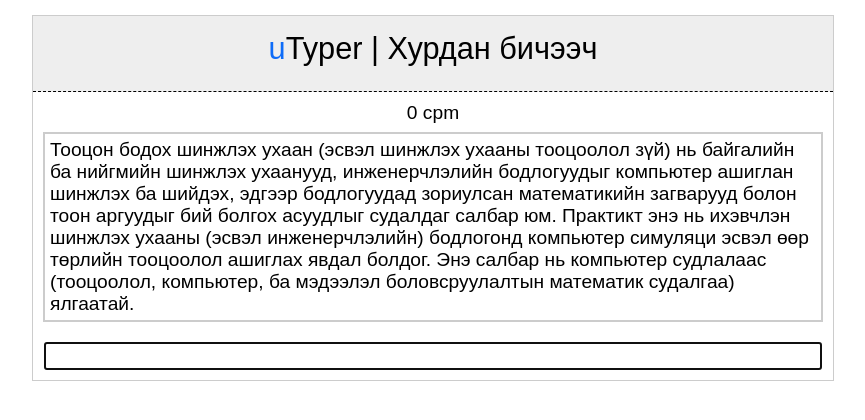
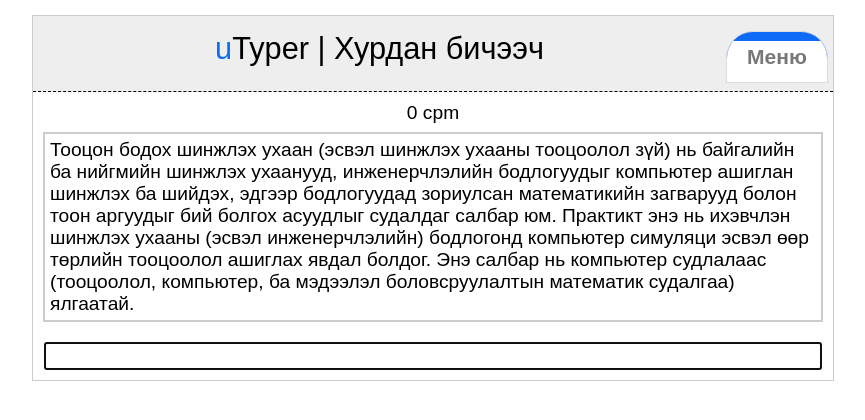
Before and after one commit to ariunbayar/utyper, a PHP site: page / in a window 1280 px wide. Shown: the top 420 px of the page, without its empty margins (207-1072 px from the left). Run offline with PHP 8.4, Linux system fonts and the light colour scheme.

Commit message:
I1: Added menu button in playing mode

```diff
--- a/index.html
+++ b/index.html
@@ -3,11 +3,22 @@
 <head>
     <meta http-equiv="content-type" content="text/html; charset=utf-8" />
     <link rel="stylesheet" href="static/css/main.css" type="text/css" media="all" />
-    <title>Utyper | Хурдан бичээч1</title>
+    <title>Utyper | Хурдан бичээч</title>
 </head>
 <body>
-    <div class="container">
+    <div class="menu" id="menu" style="display:none">
         <div class="title"> uTyper | Хурдан бичээч </div>
+        <div id="start_single">
+            <a class="btn btn-single">Ганцаараа бичих</a>
+        </div>
+        <div id="start_multiple">
+            <a class="btn btn-multiple">Бусадтай уралдах</a>
+        </div>
+    </div>
+    <div class="container" id="game">
+        <div class="title"> uTyper | Хурдан бичээч
+            <a class="btn-menu" href="javascript:commands.menu()">Меню</a>
+        </div>
         <div id="cpm"></div>
         <div id="timer"></div>
         <div id="text" class="main-text">Нийслэлийн Ерөнхий төлөвлөгөөний газраас Улаанбаатар хотын 154 сургууль, 142 цэцэрлэгийн эдэлбэр газрыг олон улсын жишигт нийцүүлэн сайжруулахаар болжээ.</div>
--- a/static/css/main.css
+++ b/static/css/main.css
@@ -3,6 +3,115 @@ body{
      font-family: "Arial";
      font-size: 1.2em;
      margin: auto;
+}
+
+.menu{
+    width: 800px;
+    border: 1px solid #ccc;
+    margin-top: 15px;
+    margin-left: auto;
+    margin-right: auto;
+    text-align: center;
+    position: relative;
+}
+
+.btn-menu {
+    float: right;
+    margin-right: 5px;
+    -moz-box-shadow:inset 0px -42px 0px -1px #ffffff;
+    -webkit-box-shadow:inset 0px -42px 0px -1px #ffffff;
+    box-shadow:inset 0px -42px 0px -1px #ffffff;
+    background-color:#0e6bf8;
+    -webkit-border-top-left-radius:27px;
+    -moz-border-radius-topleft:27px;
+    border-top-left-radius:27px;
+    -webkit-border-top-right-radius:27px;
+    -moz-border-radius-topright:27px;
+    border-top-right-radius:27px;
+    -webkit-border-bottom-right-radius:0px;
+    -moz-border-radius-bottomright:0px;
+    border-bottom-right-radius:0px;
+    -webkit-border-bottom-left-radius:0px;
+    -moz-border-radius-bottomleft:0px;
+    border-bottom-left-radius:0px;
+    text-indent:0px;
+    border:1px solid #dcdcdc;
+    display:inline-block;
+    color:#777777;
+    font-family:arial;
+    font-size:21px;
+    font-weight:bold;
+    font-style:normal;
+    height:50px;
+    line-height:50px;
+    width:100px;
+    text-decoration:none;
+    text-align:center;
+    text-shadow:1px 1px 0px #ffffff;
+}.btn-menu:hover {
+    /*background-color:rgb(14,108,248);*/
+    background-color: green;
+}.btn-menu:active {
+    position:relative;
+    top:1px;
+}
+
+.btn {
+    -moz-box-shadow:inset -4px 4px 8px -1px #cae3fc;
+    -webkit-box-shadow:inset -4px 4px 8px -1px #cae3fc;
+    box-shadow:inset -4px 4px 8px -1px #cae3fc;
+    background:-webkit-gradient( linear, left top, left bottom, color-stop(0.05, #79bbff), color-stop(1, #4197ee) );
+    background:-moz-linear-gradient( center top, #79bbff 5%, #4197ee 100% );
+    filter:progid:DXImageTransform.Microsoft.gradient(startColorstr='#79bbff', endColorstr='#4197ee');
+    background-color:#79bbff;
+    -webkit-border-top-left-radius:13px;
+    -moz-border-radius-topleft:13px;
+    border-top-left-radius:13px;
+    -webkit-border-top-right-radius:13px;
+    -moz-border-radius-topright:13px;
+    border-top-right-radius:13px;
+    -webkit-border-bottom-right-radius:13px;
+    -moz-border-radius-bottomright:13px;
+    border-bottom-right-radius:13px;
+    -webkit-border-bottom-left-radius:13px;
+    -moz-border-radius-bottomleft:13px;
+    border-bottom-left-radius:13px;
+    text-indent:3.48px;
+    display:inline-block;
+    color:#ffffff;
+    font-family:Arial;
+    font-size:17px;
+    font-weight:bold;
+    font-style:normal;
+    height:41px;
+    line-height:41px;
+    width:174px;
+    text-decoration:none;
+    text-align:center;
+    text-shadow:7px 5px 1px #287ace;
+}
+.btn:hover {
+    background:-webkit-gradient( linear, left top, left bottom, color-stop(0.05, #4197ee), color-stop(1, #79bbff) );
+    background:-moz-linear-gradient( center top, #4197ee 5%, #79bbff 100% );
+    filter:progid:DXImageTransform.Microsoft.gradient(startColorstr='#4197ee', endColorstr='#79bbff');
+    background-color:#4197ee;
+}.btn:active {
+    position:relative;
+    top:1px;
+}
+
+.btn-single {
+    margin-top: 15px;
+    margin-left: auto;
+    margin-right: auto;
+    margin-bottom: 10px;
+}
+
+.btn-multiple {
+    margin-top: 0px;
+    margin-left: auto;
+    margin-right: auto;
+    margin-bottom: 15px;
 }
 
 .container{
--- a/static/js/main.js
+++ b/static/js/main.js
@@ -99,3 +99,10 @@ $(function() {
     typer.keyup(key);
     typer.keypress(key);
 });
+
+var commands = {
+    menu: function(){
+            $("#game").hide();
+            $("#menu").show();
+    }
+}
```
